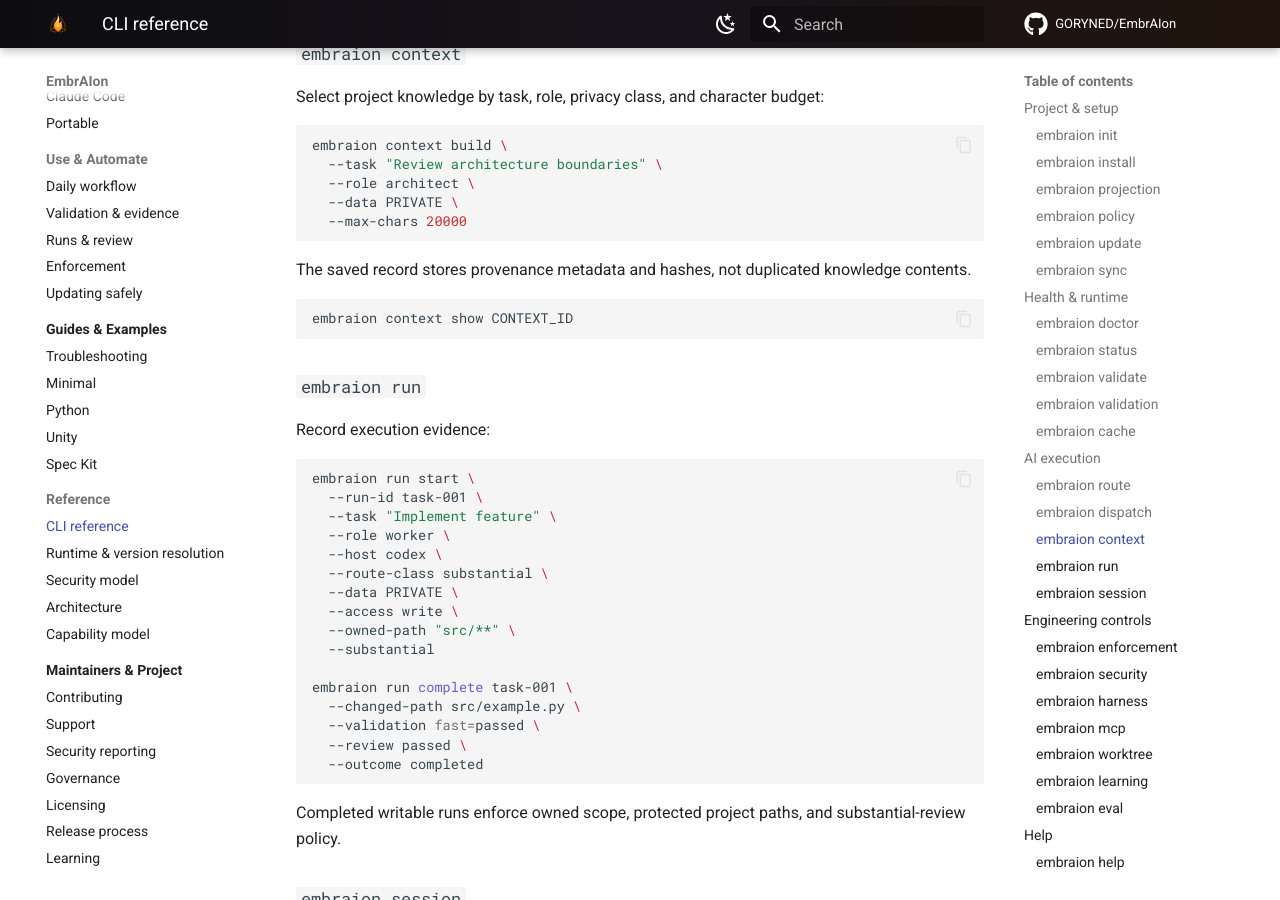
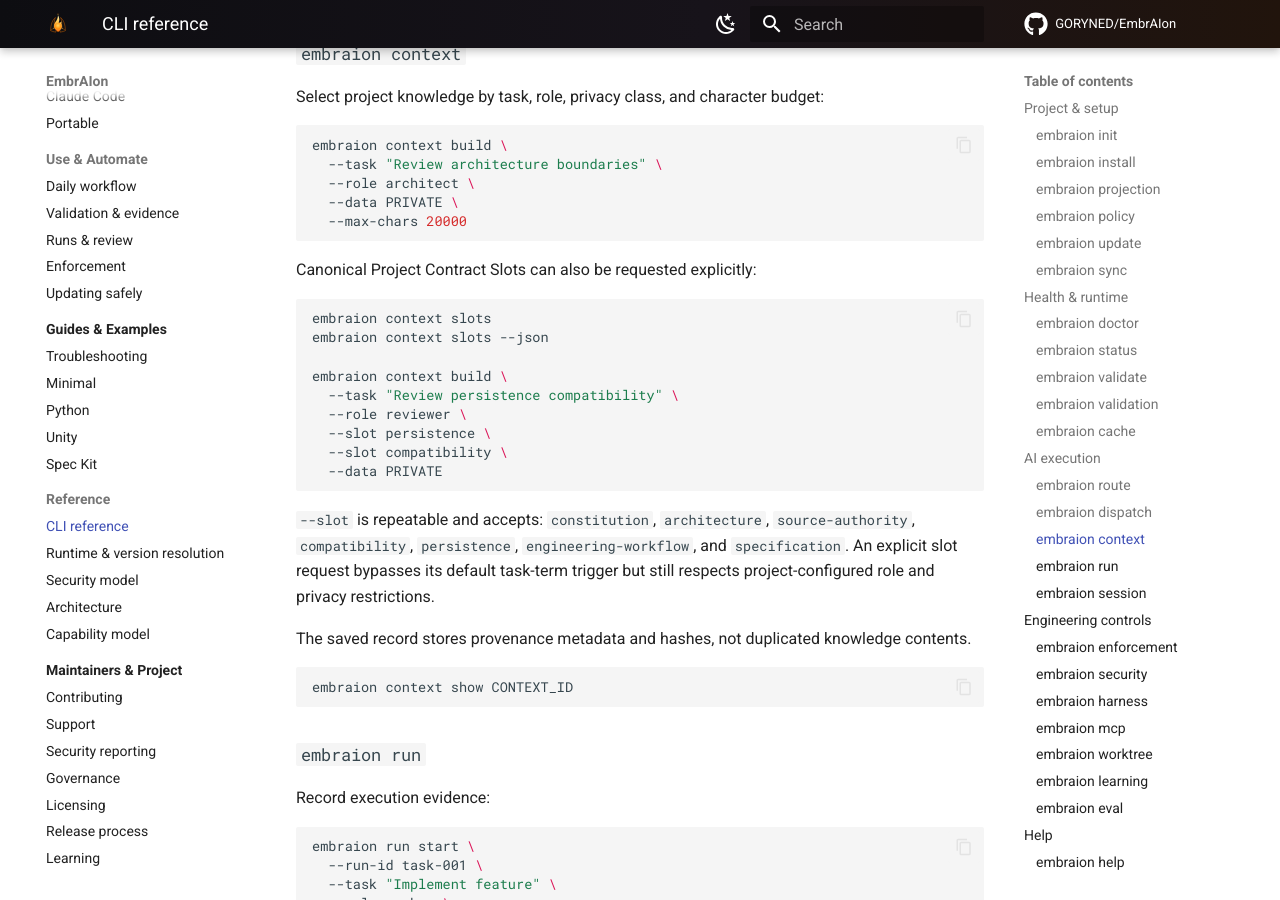
Before and after one commit to GORYNED/EmbrAIon, an MkDocs documentation site: the page built from docs/reference/cli.md, in a window 1280 px wide and 900 px high, scrolled down 4134 px. Built offline with MkDocs 1.6.1 and Material for MkDocs 9.7.7, drawn with Linux system fonts in a browser that asks for light colours; comment, search, counter and statistics services are not loaded.

Commit message:
Document contract slot CLI controls

````diff
--- a/docs/reference/cli.md
+++ b/docs/reference/cli.md
@@ -190,6 +190,22 @@ embraion context build \
   --max-chars 20000
 ```
 
+Canonical Project Contract Slots can also be requested explicitly:
+
+```bash
+embraion context slots
+embraion context slots --json
+
+embraion context build \
+  --task "Review persistence compatibility" \
+  --role reviewer \
+  --slot persistence \
+  --slot compatibility \
+  --data PRIVATE
+```
+
+`--slot` is repeatable and accepts: `constitution`, `architecture`, `source-authority`, `compatibility`, `persistence`, `engineering-workflow`, and `specification`. An explicit slot request bypasses its default task-term trigger but still respects project-configured role and privacy restrictions.
+
 The saved record stores provenance metadata and hashes, not duplicated knowledge contents.
 
 ```bash
````
